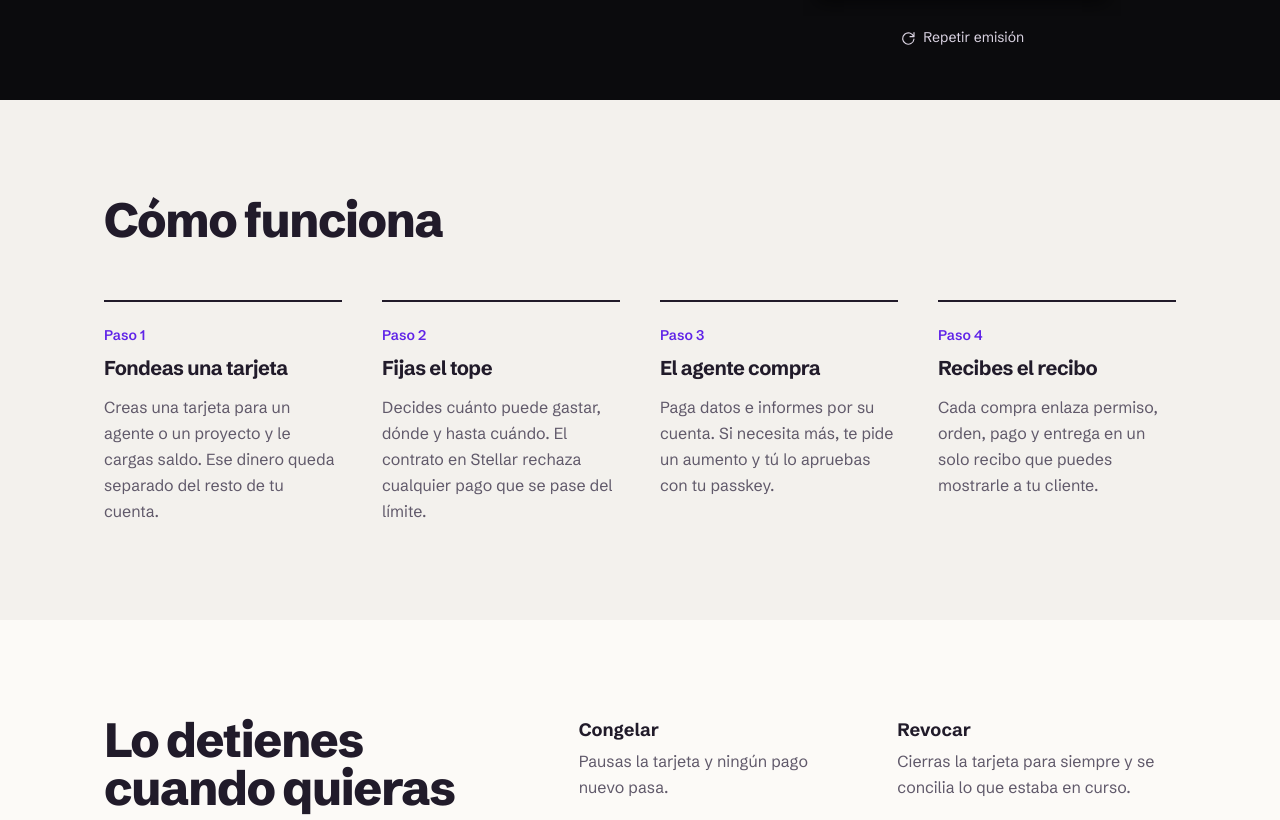
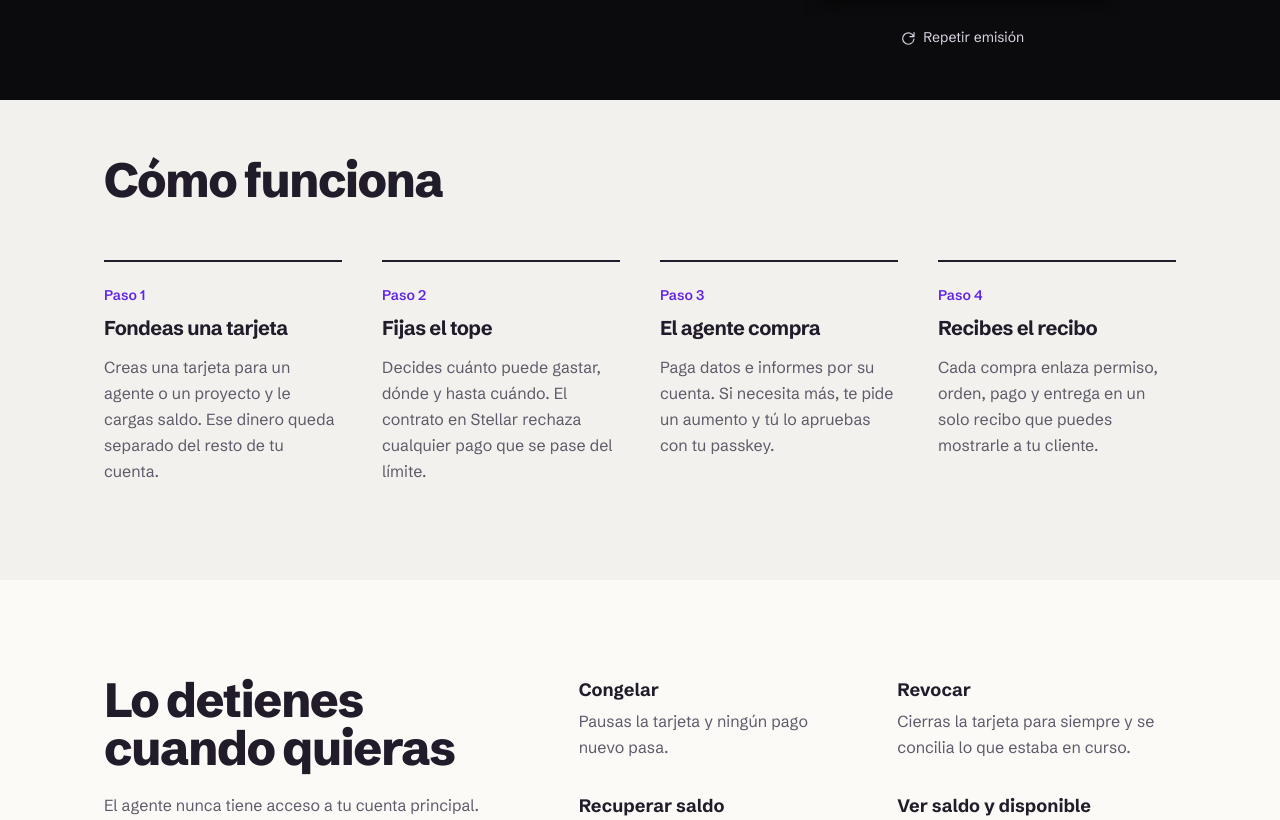
Before and after one commit to TilcAI-Wallet/tilcai-wallet, a Next.js app in the folder apps/landing/: page / in a window 1280 px wide. Shown: the part 697-1517 px from the top of the page. Built offline with nearby package versions, Linux system fonts and the light colour scheme.

Commit message:
style(landing): tighten the transition to the product walkthrough

```diff
--- a/apps/landing/src/app/page.tsx
+++ b/apps/landing/src/app/page.tsx
@@ -39,7 +39,7 @@ export default function Landing() {
       <LandingHeader />
       <main>
         <LandingHero />
-        <section id="como-funciona" className="mx-auto max-w-6xl scroll-mt-6 px-6 py-24 md:px-10">
+        <section id="como-funciona" className="mx-auto max-w-6xl scroll-mt-6 px-6 pt-14 pb-24 md:px-10">
           <h2 className="max-w-xl text-4xl font-extrabold tracking-[-0.03em] md:text-5xl">Cómo funciona</h2>
           <ol className="mt-14 grid gap-x-10 gap-y-12 md:grid-cols-2 lg:grid-cols-4">
             {steps.map((step, i) => (
```
